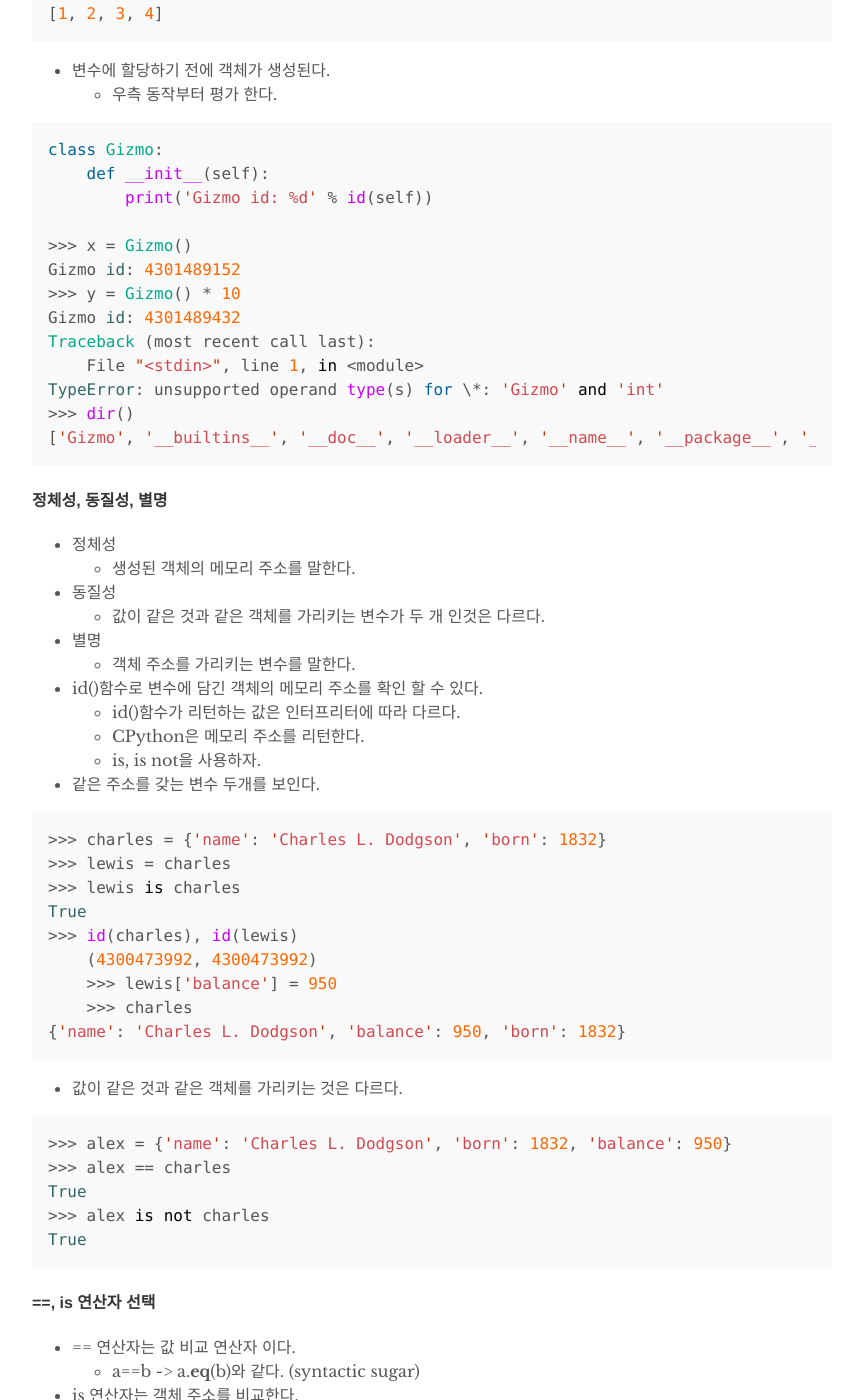
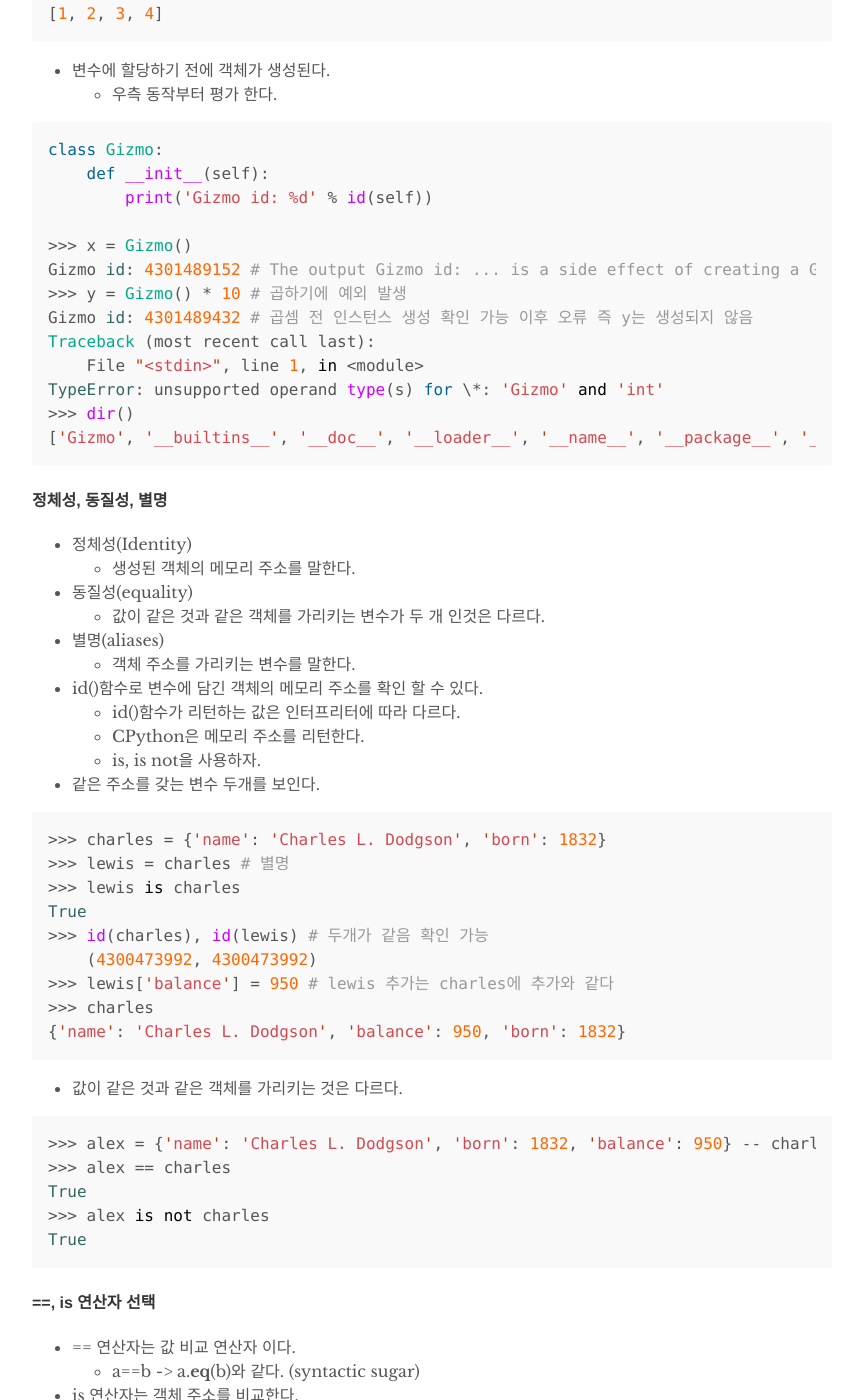
Before and after one commit to hydblab/hydblab.github.io, a Jekyll site: the page built from _posts/2018-09-12-object_orinted_idioms.md, in a window 1280 px wide and 1400 px high, scrolled down 635 px. Shown: the whole window, without its empty margins (208-1055 px from the left). Built offline with Jekyll 4.4.1, drawn with Linux system fonts in a browser that asks for light colours; some of the changed text lies outside the part shown.

Commit message:
[update] 으으 졸려

```diff
--- a/_posts/2018-09-12-object_orinted_idioms.md
+++ b/_posts/2018-09-12-object_orinted_idioms.md
@@ -27,9 +27,9 @@ class Gizmo:
         print('Gizmo id: %d' % id(self))
 
 >>> x = Gizmo()
-Gizmo id: 4301489152
->>> y = Gizmo() * 10
-Gizmo id: 4301489432
+Gizmo id: 4301489152 # The output Gizmo id: ... is a side effect of creating a Gizmo instance.
+>>> y = Gizmo() * 10 # 곱하기에 예외 발생
+Gizmo id: 4301489432 # 곱셈 전 인스턴스 생성 확인 가능 이후 오류 즉 y는 생성되지 않음
 Traceback (most recent call last):
     File "<stdin>", line 1, in <module>
 TypeError: unsupported operand type(s) for \*: 'Gizmo' and 'int'
@@ -38,13 +38,13 @@ TypeError: unsupported operand type(s) for \*: 'Gizmo' and 'int'
 {% endhighlight %}
 
 #### 정체성, 동질성, 별명
-- 정체성
+- 정체성(Identity)
   - 생성된 객체의 메모리 주소를 말한다.
 
-- 동질성
+- 동질성(equality)
   - 값이 같은 것과 같은 객체를 가리키는 변수가 두 개 인것은 다르다.
 
-- 별명
+- 별명(aliases)
   - 객체 주소를 가리키는 변수를 말한다.
 
 - id()함수로 변수에 담긴 객체의 메모리 주소를 확인 할 수 있다.
@@ -56,20 +56,20 @@ TypeError: unsupported operand type(s) for \*: 'Gizmo' and 'int'
 
 {% highlight python %}
 >>> charles = {'name': 'Charles L. Dodgson', 'born': 1832}
->>> lewis = charles
+>>> lewis = charles # 별명
 >>> lewis is charles
 True
->>> id(charles), id(lewis)
+>>> id(charles), id(lewis) # 두개가 같음 확인 가능
     (4300473992, 4300473992)
-    >>> lewis['balance'] = 950
-    >>> charles
+>>> lewis['balance'] = 950 # lewis 추가는 charles에 추가와 같다
+>>> charles
 {'name': 'Charles L. Dodgson', 'balance': 950, 'born': 1832}
 {% endhighlight %}
 
 - 값이 같은 것과 같은 객체를 가리키는 것은 다르다.
 
 {% highlight python %}
->>> alex = {'name': 'Charles L. Dodgson', 'born': 1832, 'balance': 950}
+>>> alex = {'name': 'Charles L. Dodgson', 'born': 1832, 'balance': 950} -- charles와 같은 값 오브젝트 생성
 >>> alex == charles
 True
 >>> alex is not charles
@@ -77,6 +77,7 @@ True
 {% endhighlight %}
 
 #### ==, is 연산자 선택
+
 - == 연산자는 값 비교 연산자 이다.
   - a==b -> a.__eq__(b)와 같다. (syntactic sugar)
 - is 연산자는 객체 주소를 비교한다.
@@ -85,6 +86,7 @@ True
   - 객체가 None인지 확인하려면 is None, is not None 을 사용한다.
 
 #### 튜플의 상대적 불변성
+
 - 튜플도 객체에 대한 참조를 갖는 자료 형식이다.
   - lists, dicts, sets 등도 객체의 참조를 담는다.
 - 튜플 구성 객체의 메모리 주소는 변경 할 수 없다.
@@ -92,7 +94,7 @@ True
 - t1[0]/1, t1[1]/3, t1[2]/[30, 40]을 지칭하고 있고 t1은 불변 객체이지만 t[2]는 가변 객체이기 때문에 메모리를 참조해 수정할 수 있다.
 
 {% highlight python %}
->>> t1 = (1, 2, [30, 40])
+>>> t1 = (1, 2, [30, 40]) # t1 is immutable, but t1[-1] is mutable
 >>> t2 = (1, 2, [30, 40])
 >>> t1 == t2
 True
@@ -113,12 +115,12 @@ False
 
 {% highlight python %}
 >>> l1 = [3, [55, 44], (7, 8, 9)]
->>> l2 = list(l1)
+>>> l2 = list(l1) # list(l1) creates a copy of l1
 >>> l2
 [3, [55, 44], (7, 8, 9)]
 >>> l2 == l1
 True
->>> l2 is l1
+>>> l2 is l1 # to two different objects.
 False
 {% endhighlight %}
 
@@ -170,7 +172,9 @@ print('l2:', l2)
 
 - 깊은 복사의 예
   - 예제 class
+
   {% highlight python %}
+
 class Bus:
 
     def __init__(self, passengers=None):
@@ -184,10 +188,13 @@ class Bus:
 
     def drop(self, name):
         self.passengers.remove(name)
+
 {% endhighlight %}
 
   - 얕은 복사와 깊은 복사의 차이
-  {% highlight python %}
+
+{% highlight python %}
+
 >>> import copy
 >>> bus1 = Bus(['Alice', 'Bill', 'Claire', 'David'])
 >>> bus2 = copy.copy(bus1) # 얕은 복사
@@ -198,13 +205,15 @@ class Bus:
 >>> bus2.passengers
 ['Alice', 'Claire', 'David'] # bus2에서도 drop 되었다.
 >>> id(bus1.passengers), id(bus2.passengers), id(bus3.passengers)
-(4302658568, 4302658568, 4302657800)
+(4302658568, 4302658568, 4302657800) # bus1,2 동일한 페신저 확인가능하다.
 >>> bus3.passengers
 ['Alice', 'Bill', 'Claire', 'David'] # bus3에서는 drop 되지 않았다.
 {% endhighlight %}
 
   - deepcopy모듈을 이용한 순환 참조데이터 복사 예
-  {% highlight python %}
+
+{% highlight python %}
+
 >>> a = [10, 20]
 >>> b = [a, 30]
 >>> a.append(b)
@@ -214,13 +223,17 @@ class Bus:
 >>> c = deepcopy(a)
 >>> c
 [10, 20, [[...], 30]]
+
 {% endhighlight %}
 
 <hr>
+
 ## 참조로서의 함수 매개변수
+
 - 파이썬에서 매개변수 호출 방식은 공유 호출(call by sharing) 방식을 기본으로 사용한다.
     - 넘겨 받은 매개변수는 레퍼런스로 동작한다. call 주체가 알려준 메모리 공간의 값이 변경된다.
-- 8-11 예제와 같이 넘겨준 매개변수의 자료형에 따라 상이하게 동작한다(덕타이핑)
+    - 매개변수는 펑션에서 기존 오브젝트 별명이다.
+- 8-11 예제와 같이 넘겨준 매개변수의 자료형에 따라 상이하게 동작한다(덕타이핑)(Mutable, Immutable)
 
 {% highlight python %}
 >>> def f(a, b):
@@ -258,9 +271,8 @@ class Bus:
 class HauntedBus:
     """A bus model haunted by ghost passengers"""
 
-    def __init__(self, passengers=[]):
-        self.passengers = passengers # 매개 변수가 넘어오지 않았을 때 파라미터 변수를 기본 객체로 사용한다.
-                                     # self.passengers는 passengers 객체의 별명이 된다.
+    def __init__(self, passengers=[]):# 매개 변수가 넘어오지 않았을 때 비어있는 기본 리스트 오브젝트 변수를 사용한다.
+        self.passengers = passengers # self.passengers는 passengers 객체의 별명이 된다.
     def pick(self, name):
         self.passengers.append(name) # 비어있는 파라미터 객체를 조작한다.
 
@@ -297,6 +309,7 @@ True
   {% highlight python %}
 >>> dir(HauntedBus.__init__) # doctest: +ELLIPSIS
 ['__annotations__', '__call__', ..., '__defaults__', ...]
+
 >>> HauntedBus.__init__.__defaults__
 (['Carrie', 'Dave'],) # __defaults__에 값이 들어있다
 {% endhighlight %}
@@ -319,12 +332,14 @@ True
 - 사용자의 데이터가 바뀌는 예
 
 {% highlight python %}
+
 >>> basketball_team = ['Sue', 'Tina', 'Maya', 'Diana', 'Pat']
 >>> bus = TwilightBus(basketball_team)
 >>> bus.drop('Tina')
 >>> bus.drop('Pat')
 >>> basketball_team
 ['Sue', 'Maya', 'Diana'] # 사용자의 원본 데이터가 비뀌었다.
+
 {% endhighlight %}
 
 - 기본값을 None으로 사용했을 때의 예
@@ -389,7 +404,9 @@ False
 {% endhighlight %}
 
 <hr>
+
 ## 약한참조
+
 - 객체를 참조하고 있어도 refcount에는 반영되지 않는다.
 - 약한참조를 하고있다고 해도 refcount에 반영되지 않기 때문에 가비지컬렉션된다.
 - 캐시 등에 주로 쓰이는 형태 이다.
@@ -405,11 +422,11 @@ False
 >>> wref()
 {0, 1}
 >>> a_set = {2, 3, 4} # a_set 변수를 {2, 3, 4}로 rebinding
->>> wref()
+>>> wref() # a_set 은 {0,1}을 참조하지 않으므로 ref count는 0
 {0, 1}
+>>> wref() is None
+False
 >>> wref() is None # {0, 1} referent가 제거 되었다.
-False
->>> wref() is None
 True
 {% endhighlight %}
 
```
Also changed, not shown: _posts/2018-09-05-first-class-function-design.md (+3 -1 lines).
